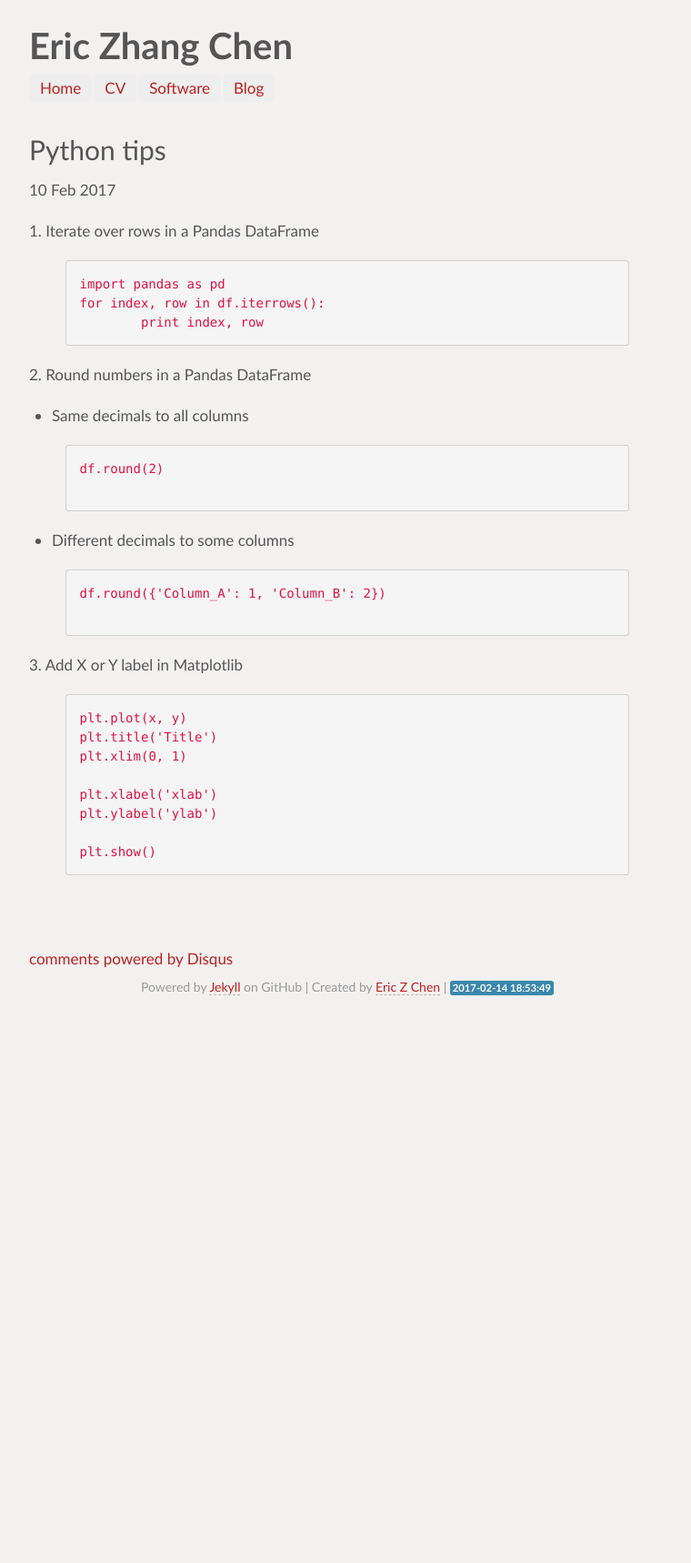
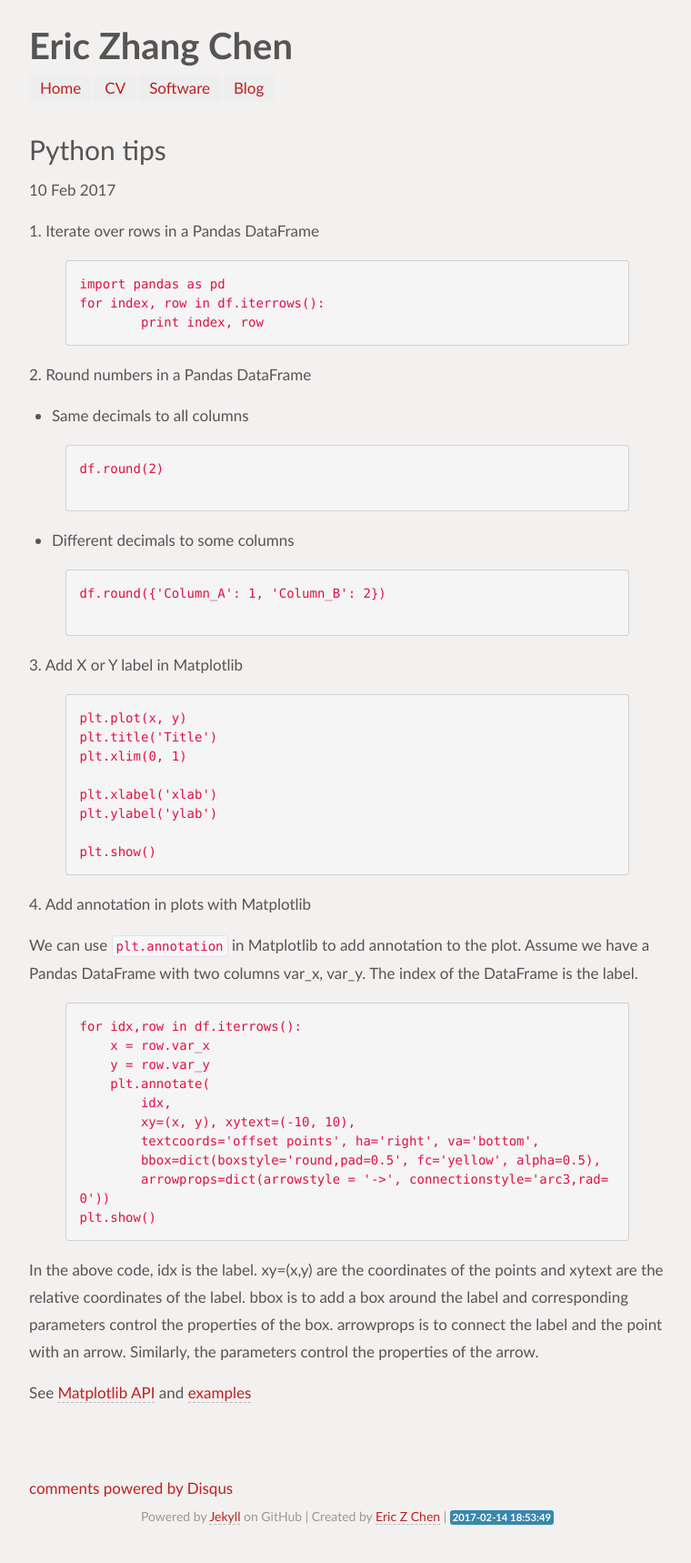
Before and after one commit to chvlyl/chvlyl.github.io, a Jekyll site: the page built from _posts/2017-02-10-python-tips.md, in a window 1280 px wide. Shown: the whole page at 91% size, without its empty margins (258-1018 px from the left). Built offline with Jekyll 4.4.1, drawn with Linux system fonts in a browser that asks for light colours; comment, search, counter and statistics services are not loaded; before the commit the page ends 1136 px from its top, so only the background shows below that.

Commit message:
update study list

```diff
--- a/_posts/2017-02-10-python-tips.md
+++ b/_posts/2017-02-10-python-tips.md
@@ -40,3 +40,26 @@ plt.ylabel('ylab')
 
 plt.show()
 {% endhighlight %}
+
+
+
+4\. Add annotation in plots with Matplotlib
+
+We can use `plt.annotation` in Matplotlib to add annotation to the plot. Assume we have a Pandas DataFrame with two columns var_x, var_y. The index of the DataFrame is the label.
+
+{% highlight python %}
+for idx,row in df.iterrows():
+    x = row.var_x
+    y = row.var_y
+    plt.annotate(
+        idx,
+        xy=(x, y), xytext=(-10, 10),
+        textcoords='offset points', ha='right', va='bottom',
+        bbox=dict(boxstyle='round,pad=0.5', fc='yellow', alpha=0.5),
+        arrowprops=dict(arrowstyle = '->', connectionstyle='arc3,rad=0'))
+plt.show()
+{% endhighlight %}
+
+In the above code, idx is the label. xy=(x,y) are the coordinates of the points and xytext are the relative coordinates of the label. bbox is to add a box around the label and corresponding parameters control the properties of the box. arrowprops is to connect the label and the point with an arrow. Similarly, the parameters control the properties of the arrow.
+
+See [Matplotlib API](http://matplotlib.org/api/pyplot_api.html#matplotlib.pyplot.annotate) and [examples](http://matplotlib.org/examples/pylab_examples/annotation_demo2.html)
```
Also changed, not shown: _posts/2017-02-09-my-study-list.md (+10 -0 lines).
